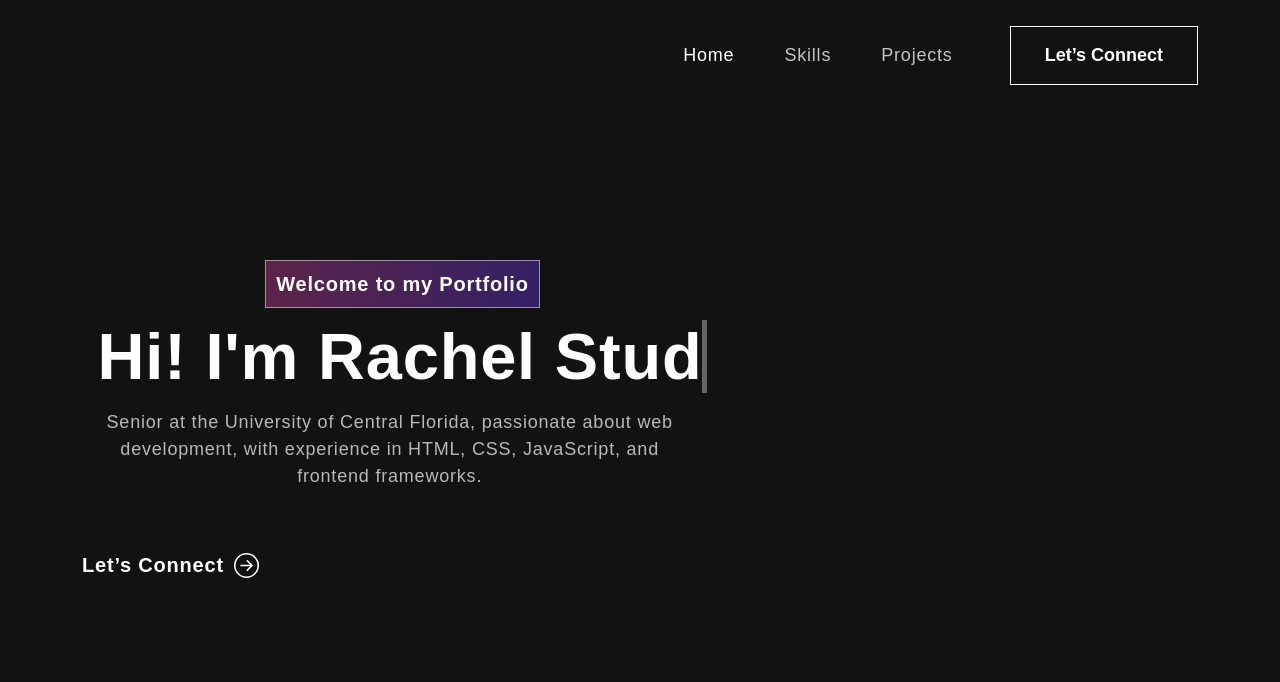
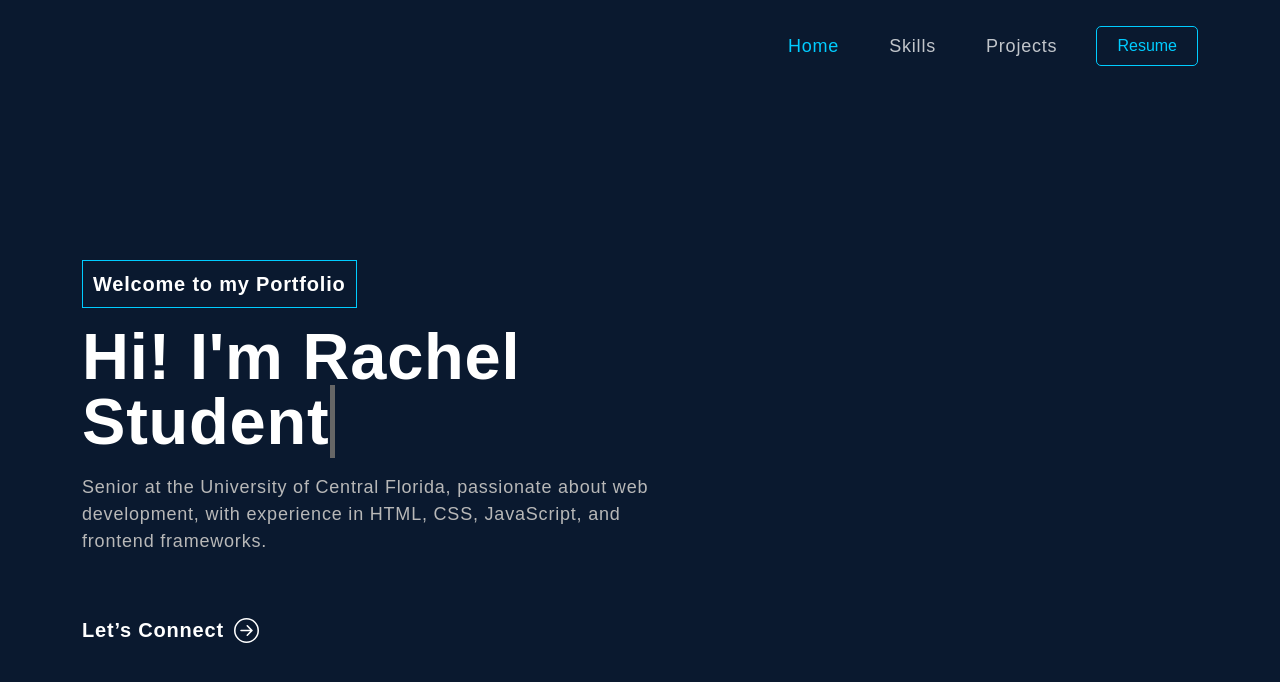
Before and after one commit to rachelv026/Personal-Portfolio, a React (Create React App) app in the folder personal-portfolio/: page / in a window 1280 px wide. Shown: the top 682 px of the page. Built offline with nearby package versions, Linux system fonts and the light colour scheme.

Commit message:
add loading screen + resume button

```diff
--- a/personal-portfolio/src/App.js
+++ b/personal-portfolio/src/App.js
@@ -2,14 +2,30 @@ import './App.css';
 import 'bootstrap/dist/css/bootstrap.min.css';
 import { NavBar } from "./components/NavBar";
 import { Banner } from "./components/Banner";
+import Loader from './components/loader/loader';
+import { useEffect, useState } from 'react';
 
 function App() {
-  return (
-    <div className="App">
-      <NavBar/>
+  // loader state
+  const [isLoading, setIsLoading] = useState(true);
+
+  // async method to fetch fake data
+  useEffect(() => {
+    const fakeDataFetch = () => {
+      setTimeout(() => {
+        setIsLoading(false);
+      }, 1600);
+    }
+    fakeDataFetch();
+  }, []);
+
+  return isLoading ? (
+    <Loader />
+  ) : (
+    <>
+      <NavBar />
       <Banner />
-
-    </div>
+    </>
   );
 }
 
--- a/personal-portfolio/src/components/NavBar.js
+++ b/personal-portfolio/src/components/NavBar.js
@@ -1,12 +1,8 @@
 import { useState, useEffect } from "react";
 import { Navbar, Nav, Container } from "react-bootstrap";
-import { HashLink } from 'react-router-hash-link';
-import {
-  BrowserRouter as Router
-} from "react-router-dom";
+import { BrowserRouter as Router } from "react-router-dom";
 
 export const NavBar = () => {
-
   const [activeLink, setActiveLink] = useState('home');
   const [scrolled, setScrolled] = useState(false);
 
@@ -27,6 +23,7 @@ export const NavBar = () => {
   const onUpdateActiveLink = (value) => {
     setActiveLink(value);
   }
+
 
   return (
     <Router>
@@ -50,9 +47,11 @@ export const NavBar = () => {
                 <a href="#"><img src={navIcon2} alt="" /></a>
                 <a href="#"><img src={navIcon3} alt="" /></a> */}
               </div>
-              <HashLink to='#connect'>
-                <button className="vvd"><span>Let’s Connect</span></button>
-              </HashLink>
+              <a href="https://drive.google.com/file/d/1pyItoM3nKzc_q6PH8c4sFs-QJJ-6MCyN/view?usp=sharing" download>
+                <button className="resume">
+                  <span>Resume</span>
+                </button>
+              </a>
             </span>
           </Navbar.Collapse>
         </Container>
--- /dev/null
+++ b/personal-portfolio/src/components/loader/loader.css
@@ -0,0 +1,23 @@
+/* loader.css */
+.loader-container {
+    display: flex;
+    justify-content: center;
+    align-items: center;
+    height: 100vh;
+    background-color: #0a192f; /* Dark background */
+  }
+
+  .loader-logo {
+    width: 100px; /* Adjust size as needed */
+    height: 100px;
+    animation: draw 1.6s linear forwards; /* Adjust the duration */
+}
+
+  @keyframes draw {
+    0% {
+      stroke-dasharray: 0, 100; /* Match the path length */
+    }
+    100% {
+      stroke-dasharray: 100, 0; /* Match the path length */
+    }
+  }
--- /dev/null
+++ b/personal-portfolio/src/components/loader/loader.js
@@ -0,0 +1,13 @@
+import React from 'react';
+import './loader.css';
+import { ReactComponent as Logo } from './loader.svg'; // Ensure you have the correct path to your SVG
+
+const Loader = () => {
+  return (
+    <div className="loader-container">
+      <Logo className="loader-logo" />
+    </div>
+  );
+};
+
+export default Loader;
--- a/personal-portfolio/src/index.css
+++ b/personal-portfolio/src/index.css
@@ -32,7 +32,7 @@ body {
   font-weight: 400;
   overflow-x: hidden;
   position: relative;
-  background-color: #121212 !important;
+  background-color: #0a192f !important;
   color: #fff !important;
   font-family: 'Centra', sans-serif !important;
 }
@@ -108,7 +108,8 @@ nav.navbar .navbar-nav .nav-link.navbar-link {
 }
 nav.navbar .navbar-nav a.nav-link.navbar-link:hover,
 nav.navbar .navbar-nav a.nav-link.navbar-link.active {
-    opacity: 1;
+  opacity: 1;
+  color: #00ccff !important;
 }
 span.navbar-text {
     display: flex;
@@ -151,40 +152,7 @@ span.navbar-text {
 .social-icon a:hover img {
 	filter: brightness(0) saturate(100%) invert(0%) sepia(7%) saturate(98%) hue-rotate(346deg) brightness(95%) contrast(86%);
 }
-.navbar-text button {
-  font-weight: 700;
-  color: #fff;
-  border: 1px solid #fff;
-  padding: 18px 34px;
-  font-size: 18px;
-  margin-left: 18px;
-	position: relative;
-	background-color: transparent;
-	transition: 0.3s ease-in-out;
-}
-.navbar-text button span {
-  z-index: 1;
-}
-.navbar-text button::before {
-  content: "";
-  width: 0%;
-  height: 100%;
-  position: absolute;
-  background-color: #fff;
-  left: 0;
-  top: 0;
-  z-index: -1;
-  transition: 0.3s ease-in-out;
-}
-.navbar-text button:hover {
-  color: #121212;
-}
-.navbar-text button:hover::before {
-	content: "";
-	width: 100%;
-	height: 100%;
-	position: absolute;
-}
+
 nav.navbar .navbar-toggler:active,
 nav.navbar .navbar-toggler:focus {
 	outline: none;
@@ -231,6 +199,22 @@ nav.navbar .navbar-toggler[aria-expanded="true"] .navbar-toggler-icon {
 	border-color: transparent;
 }
 
+.resume {
+  position: relative;
+  overflow: hidden;
+  background-color: transparent;
+  color: #00ccff;
+  padding: 10px 20px;
+  font-size: 16px;
+  cursor: pointer;
+  border: 1px solid #00ccff; /* Add border around the button */
+  border-radius: 5px; /* Optional: Add border radius for rounded corners */
+}
+
+.resume span {
+  position: relative;
+}
+
 /************ Banner Css ************/
 .banner {
   margin-top: 0;
@@ -244,8 +228,8 @@ nav.navbar .navbar-toggler[aria-expanded="true"] .navbar-toggler-icon {
   font-weight: 700;
   letter-spacing: 0.8px;
   padding: 8px 10px;
-  background: linear-gradient(90.21deg, rgba(170, 54, 124, 0.5) -5.91%, rgba(74, 47, 189, 0.5) 111.58%);
-  border: 1px solid rgba(255, 255, 255, 0.5);
+  background: transparent;
+  border: 1px solid #00ccff; /* Change border color here */
   font-size: 20px;
   margin-bottom: 16px;
   display: inline-block;
```
Also changed, not shown: personal-portfolio/src/components/loader/loader.svg (added).
